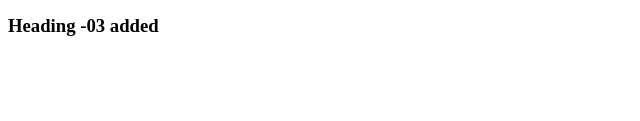
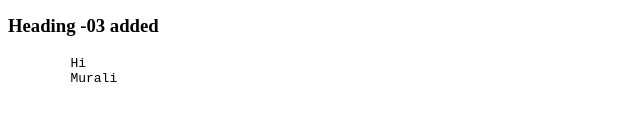
Before and after one commit to MuraliRani/Learn-Git, a plain HTML site: page index.html in a window 1280 px wide. Shown: the part 199-320 px from the top of the page, 0-640 px from the left. Drawn offline with Linux system fonts and the light colour scheme.

Commit message:
feat: Added new pre tag

```diff
--- a/index.html
+++ b/index.html
@@ -11,5 +11,10 @@
     <p>Executing git commands...</p>
 
     <h3>Heading -03 added </h3>
+
+    <pre>
+        Hi
+        Murali
+    </pre>
 </body>
 </html>
```
